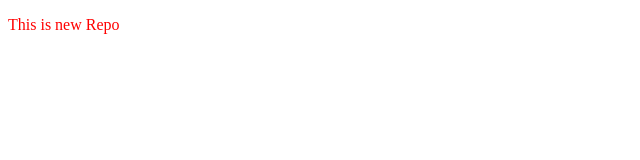
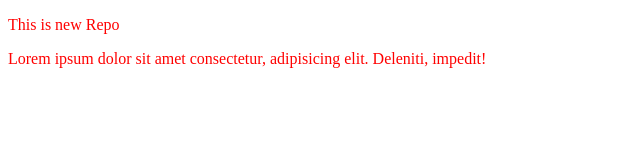
Before and after one commit to Abhay-Agnihotri01/LocalRepo, a plain HTML site: page index.html in a window 1280 px wide. Shown: the whole page, without its empty margins (0-640 px from the left). Drawn offline with Linux system fonts and the light colour scheme.

Commit message:
Add New Features

```diff
--- a/index.html
+++ b/index.html
@@ -8,6 +8,7 @@
 </head>
 <body>
     <p>This is new Repo</p>
+    <p>Lorem ipsum dolor sit amet consectetur, adipisicing elit. Deleniti, impedit!</p>
 
 </body>
 </html>
```
